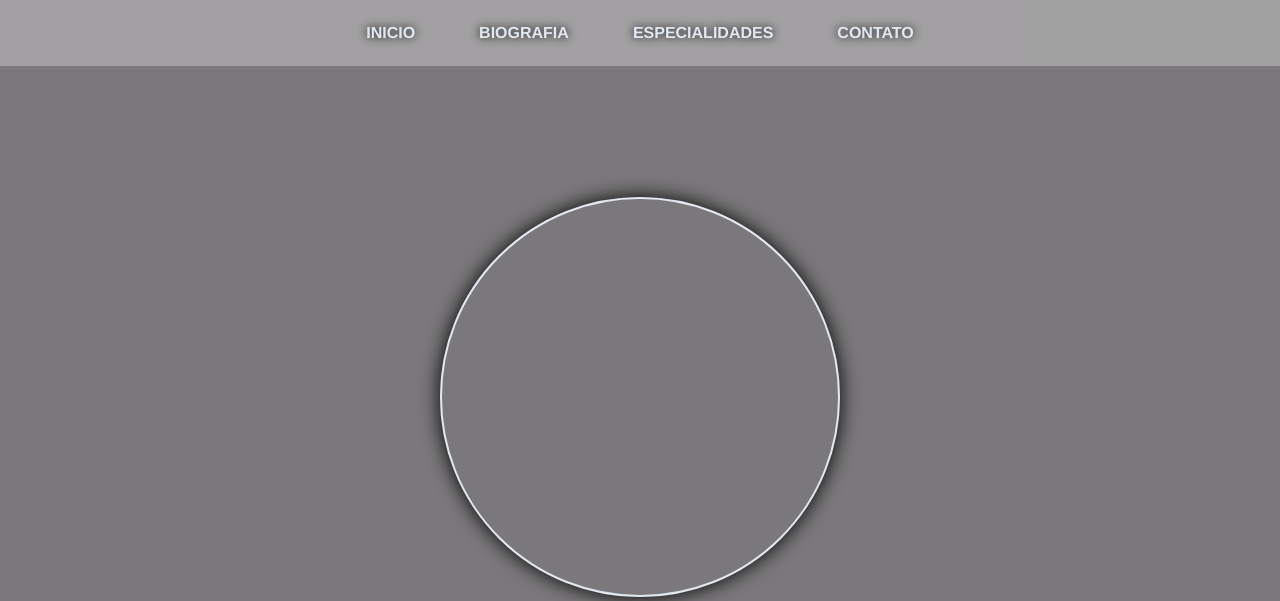
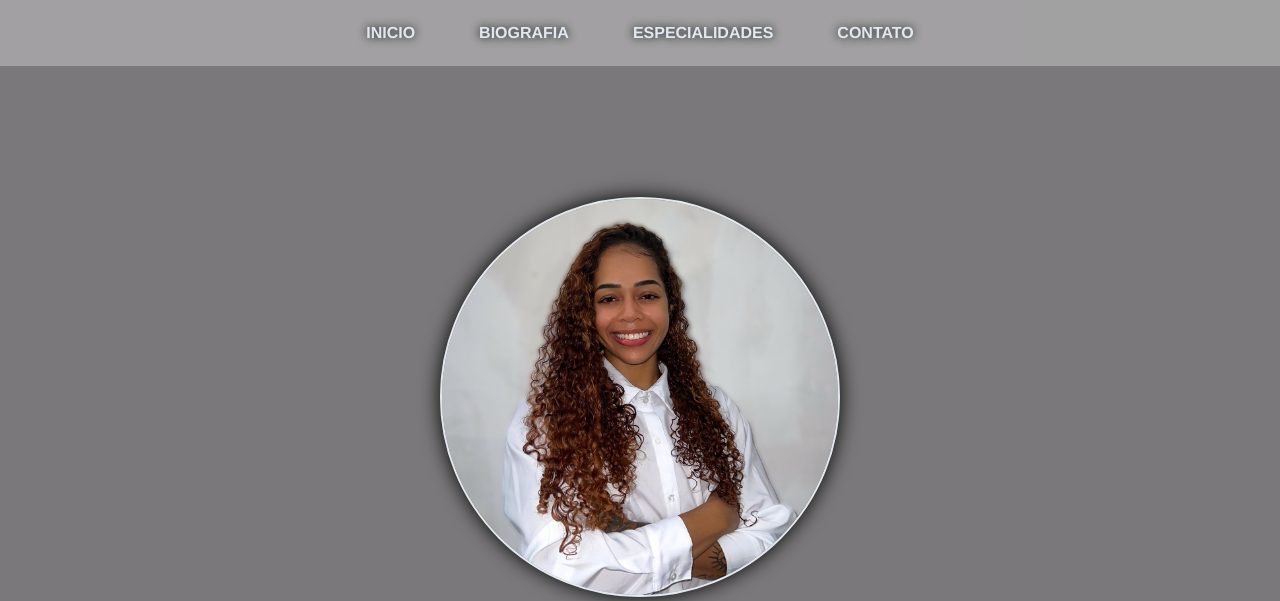
Before and after one commit to IasminLuise/portfolio, a plain HTML site: page index.html in a window 1280 px wide. Shown: the top 601 px of the page. Drawn offline with Linux system fonts and the light colour scheme.

Commit message:
index.html

```diff
--- a/index.html
+++ b/index.html
@@ -25,7 +25,7 @@
 
 
 <main id="inicio" class="inicio">
-     <img class="perfil-inicio" src="/imagens/perfil.jpg" alt="perfil-inicio">
+     <img class="perfil-inicio" src="perfil.jpg" alt="perfil-inicio">
      <h1 id="IasminLuise">Iasmin Luise</h1>
      <h3 id="Auxiliar">Auxiliar Administrativo</h3>
 </main>
```
